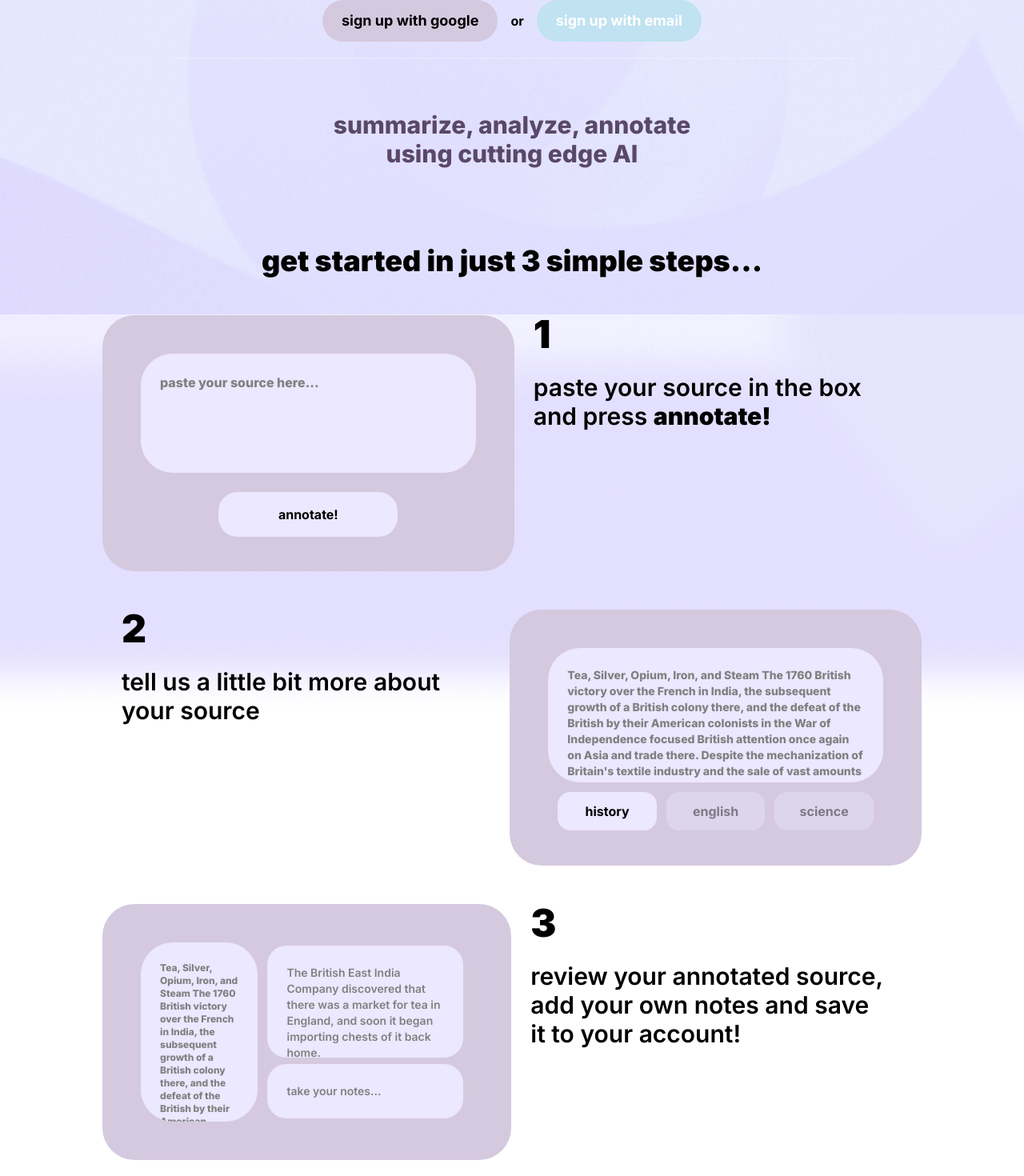
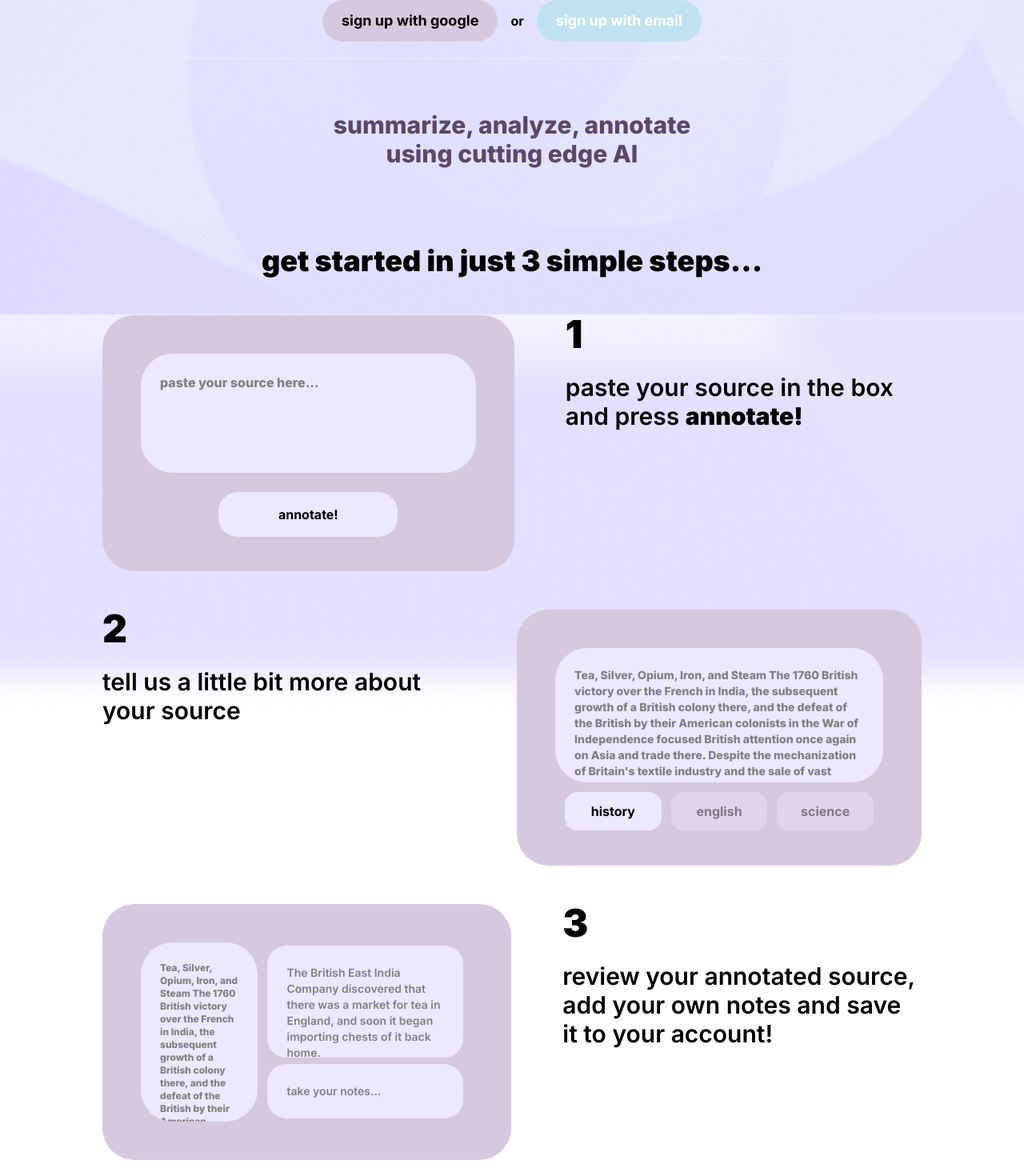
Before and after one commit to TheoC26/annotater.ai, a Next.js app: page / in a window 1280 px wide. Shown: the part 407-1877 px from the top of the page at 80% size. Built offline with nearby package versions, Linux system fonts and the light colour scheme; no server answers.

Commit message:
fixing wrap bug

```diff
--- a/src/pages/index.jsx
+++ b/src/pages/index.jsx
@@ -95,7 +95,7 @@ const index = () => {
               annotate!
             </div>
           </div>
-          <div className="flex align-middle mb-6 -translate-x-10 xl:block xl:mb-0">
+          <div className="flex align-middle mb-6 -translate-x-10 xl:translate-x-0 xl:block xl:mb-0">
             <div className="text-5xl font-black mr-5 xl:mr-0">1</div>
             <div className="text-3xl font-semibold xl:mt-6">
               paste your source in the box and press <b>annotate!</b>
@@ -103,9 +103,9 @@ const index = () => {
           </div>
         </div>
         <div className="flex space-x-16 mt-12">
-          <div className="flex align-middle mb-6 xl:block xl:mb-0 translate-x-6">
+          <div className="flex align-middle mb-6 xl:block xl:mb-0 translate-x-6 xl:translate-x-0">
             <div className="text-5xl font-black mr-5 xl:mr-0">2</div>
-            <div className="text-3xl font-semibold xl:mt-6">
+            <div className="text-3xl font-semibold mr-6 xl:mt-6">
               tell us a little bit more about your source
             </div>
           </div>
@@ -160,7 +160,7 @@ const index = () => {
               </div>
             </div>
           </div>
-          <div className="flex align-middle mb-6 -translate-x-10 xl:block xl:mb-0">
+          <div className="flex align-middle mb-6 -translate-x-10 xl:translate-x-0 xl:block xl:mb-0">
             <div className="text-5xl font-black mr-5 xl:mr-0">3</div>
             <div className="text-3xl font-semibold xl:mt-6">
               review your annotated source, add your own notes and save it to
```
